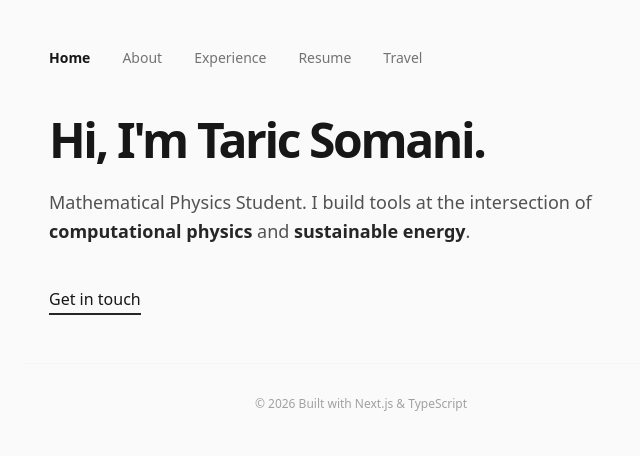
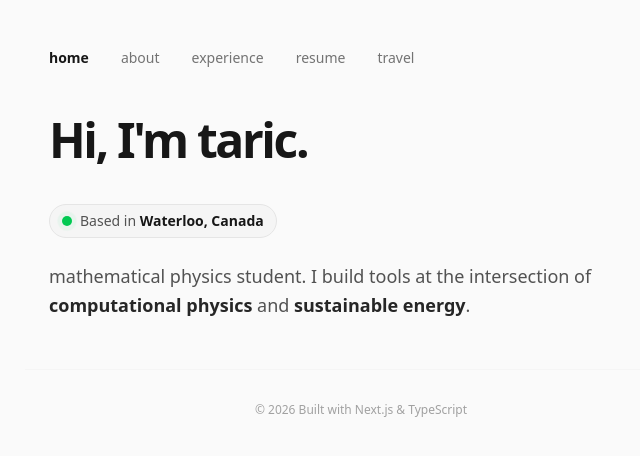
Before and after one commit to 7ar1c/website, a Next.js app: page / in a window 1280 px wide. Shown: the top 456 px of the page, without its empty margins (279-919 px from the left). Built offline with nearby package versions, Linux system fonts and the light colour scheme; no server answers; the database is empty.

Commit message:
added location functionality

```diff
--- a/components/Layout.tsx
+++ b/components/Layout.tsx
@@ -33,11 +33,11 @@ export default function Layout({ children }: LayoutProps) {
 
       {/* Navigation */}
       <nav className="max-w-2xl mx-auto py-12 px-6 flex items-center gap-8 text-sm">
-        {navLink('/', 'Home')}
-        {navLink('/about', 'About')}
-        {navLink('/experience', 'Experience')}
-        {navLink('/resume', 'Resume')}
-        {navLink('/travel', 'Travel')}
+        {navLink('/', 'home')}
+        {navLink('/about', 'about')}
+        {navLink('/experience', 'experience')}
+        {navLink('/resume', 'resume')}
+        {navLink('/travel', 'travel')}
       </nav>
 
       {/* Main Content */}
--- /dev/null
+++ b/components/LocationBadge.tsx
@@ -0,0 +1,41 @@
+// components/LocationBadge.tsx
+import React from 'react';
+
+type Props = {
+  location: string;
+  timestamp?: number | null; // New optional prop
+};
+
+// Helper to format "Time Ago"
+const getTimeAgo = (timestamp: number) => {
+  const seconds = Math.floor((Date.now() - timestamp) / 1000);
+
+  if (seconds < 60) return 'Just now';
+  const minutes = Math.floor(seconds / 60);
+  if (minutes < 60) return `${minutes}m ago`;
+  const hours = Math.floor(minutes / 60);
+  if (hours < 24) return `${hours}h ago`;
+  const days = Math.floor(hours / 24);
+  return `${days}d ago`;
+};
+
+export default function LocationBadge({ location, timestamp }: Props) {
+  return (
+    <div className="inline-flex items-center gap-2 px-3 py-1.5 rounded-full bg-neutral-100 border border-neutral-200 text-sm text-neutral-600 mt-4">
+      <span className="relative flex h-2.5 w-2.5">
+        <span className="animate-ping absolute inline-flex h-full w-full rounded-full bg-green-400 opacity-75"></span>
+        <span className="relative inline-flex rounded-full h-2.5 w-2.5 bg-green-500"></span>
+      </span>
+      <div className="flex flex-col sm:flex-row sm:gap-2 sm:items-baseline">
+        <span>Based in <span className="font-semibold text-neutral-900">{location}</span></span>
+
+        {/* Only show timestamp if it exists */}
+        {timestamp && (
+          <span className="text-xs text-neutral-400 hidden sm:inline-block">
+            • Updated {getTimeAgo(timestamp)}
+          </span>
+        )}
+      </div>
+    </div>
+  );
+}
--- a/lib/data.ts
+++ b/lib/data.ts
@@ -1,10 +1,11 @@
 export const personalInfo = {
-  name: "Taric Somani",
-  tagline: "Mathematical Physics Student",
+  name: "taric",
+  tagline: "mathematical physics student",
   bio: "I am an Honours Bachelor of Science student at the University of Waterloo, specializing in Mathematical Physics. My work bridges the gap between rigorous theoretical modeling—like quantum mechanics and complex analysis—and practical applications in sustainable capital markets and clean electrification.",
   email: "taric.somani@uwaterloo.ca",
   github: "github.com/7ar1c",
   linkedin: "linkedin.com/in/taric-somani",
+  location: "Waterloo, Canada",
 };
 
 export const experiences = [
--- a/package.json
+++ b/package.json
@@ -11,6 +11,7 @@
   "dependencies": {
     "@tailwindcss/vite": "^4.1.18",
     "@types/leaflet": "^1.9.21",
+    "@upstash/redis": "^1.36.1",
     "leaflet": "^1.9.4",
     "next": "16.1.4",
     "react": "19.2.3",
--- /dev/null
+++ b/pages/api/get-location.ts
@@ -0,0 +1,36 @@
+// pages/api/get-location.ts
+import type { NextApiRequest, NextApiResponse } from 'next';
+import { Redis } from '@upstash/redis';
+
+
+
+const redis = new Redis({
+  url: process.env.KV_REST_API_URL!,
+  token: process.env.KV_REST_API_TOKEN!,
+});
+
+export default async function handler(req: NextApiRequest, res: NextApiResponse) {
+  try {
+    // Fetch the data
+    const data = await redis.get('current_location');
+
+    console.log("Raw Redis Data:", data);
+
+    // Handle "Old" Data (if you haven't run the update script yet)
+    if (typeof data === 'string') {
+      return res.status(200).json({ location: data, timestamp: null });
+    }
+
+    // Handle "New" Data (Object)
+    if (data && typeof data === 'object' && 'name' in data) {
+       // @ts-ignore
+      return res.status(200).json({ location: data.name, timestamp: data.timestamp });
+    }
+
+    // Fallback
+    res.status(200).json({ location: null, timestamp: null });
+
+  } catch (error) {
+    res.status(200).json({ location: null, timestamp: null });
+  }
+}
--- /dev/null
+++ b/pages/api/update-location.ts
@@ -0,0 +1,35 @@
+// pages/api/update-location.ts
+import type { NextApiRequest, NextApiResponse } from 'next';
+import { Redis } from '@upstash/redis';
+
+const redis = new Redis({
+  url: process.env.KV_REST_API_URL!,
+  token: process.env.KV_REST_API_TOKEN!,
+});
+
+export default async function handler(req: NextApiRequest, res: NextApiResponse) {
+  const { secret, location } = req.query;
+
+  if (secret !== process.env.MY_SECRET_KEY) {
+    return res.status(401).json({ error: 'Unauthorized' });
+  }
+
+  if (!location || typeof location !== 'string') {
+    return res.status(400).json({ error: 'Missing location text' });
+  }
+
+  try {
+    // NEW: Save an object with the name AND the current time
+    const data = {
+      name: location,
+      timestamp: Date.now()
+    };
+
+    await redis.set('current_location', data);
+
+    res.status(200).json({ success: true, data });
+  } catch (error) {
+    console.error(error);
+    res.status(500).json({ error: 'Failed to update location' });
+  }
+}
--- a/pages/index.tsx
+++ b/pages/index.tsx
@@ -1,27 +1,44 @@
 // pages/index.tsx
+import { useEffect, useState } from 'react';
 import Layout from '../components/Layout';
+import LocationBadge from '../components/LocationBadge';
 import { personalInfo } from '../lib/data';
 
 export default function Home() {
+  const [currentLocation, setCurrentLocation] = useState(personalInfo.location);
+  // 1. ADD THIS STATE
+  const [lastUpdated, setLastUpdated] = useState<number | null>(null);
+
+  useEffect(() => {
+    fetch('/api/get-location')
+      .then((res) => res.json())
+      .then((data) => {
+        if (data.location) {
+          setCurrentLocation(data.location);
+          // 2. ADD THIS LINE
+          // This saves the time from the API to your state
+          if (data.timestamp) setLastUpdated(data.timestamp);
+        }
+      });
+  }, []);
+
   return (
     <Layout>
       <section className="space-y-6">
         <h1 className="text-4xl font-bold tracking-tighter sm:text-5xl">
           Hi, I'm {personalInfo.name}.
         </h1>
+
+        {/* 3. PASS THE TIMESTAMP PROP HERE */}
+        <LocationBadge location={currentLocation} timestamp={lastUpdated} />
+
         <p className="text-lg text-neutral-600 leading-relaxed">
           {personalInfo.tagline}. I build tools at the intersection of
           <span className="font-semibold text-neutral-800"> computational physics</span> and
           <span className="font-semibold text-neutral-800"> sustainable energy</span>.
         </p>
-        <div className="pt-4">
-            <a
-              href={`mailto:${personalInfo.email}`}
-              className="inline-block border-b-2 border-neutral-800 pb-0.5 hover:border-neutral-400 transition"
-            >
-              Get in touch
-            </a>
-        </div>
+
+        {/* ... rest of your code ... */}
       </section>
     </Layout>
   );
--- a/pages/travel.tsx
+++ b/pages/travel.tsx
@@ -51,7 +51,7 @@ export default function Travel() {
             {/* Photo Grid */}
             <div className="p-6 overflow-y-auto grid grid-cols-1 sm:grid-cols-2 gap-4 bg-neutral-50">
               {selectedLocation.photos.map((photo, idx) => (
-                <div key={idx} className="relative aspect-[4/3] group">
+                <div key={idx} className="relative aspect-4/3 group">
                   <img
                     src={photo}
                     alt={`${selectedLocation.title} ${idx + 1}`}
```
Also changed, not shown: 2 other files (tests, documents, lock files or other folders).
